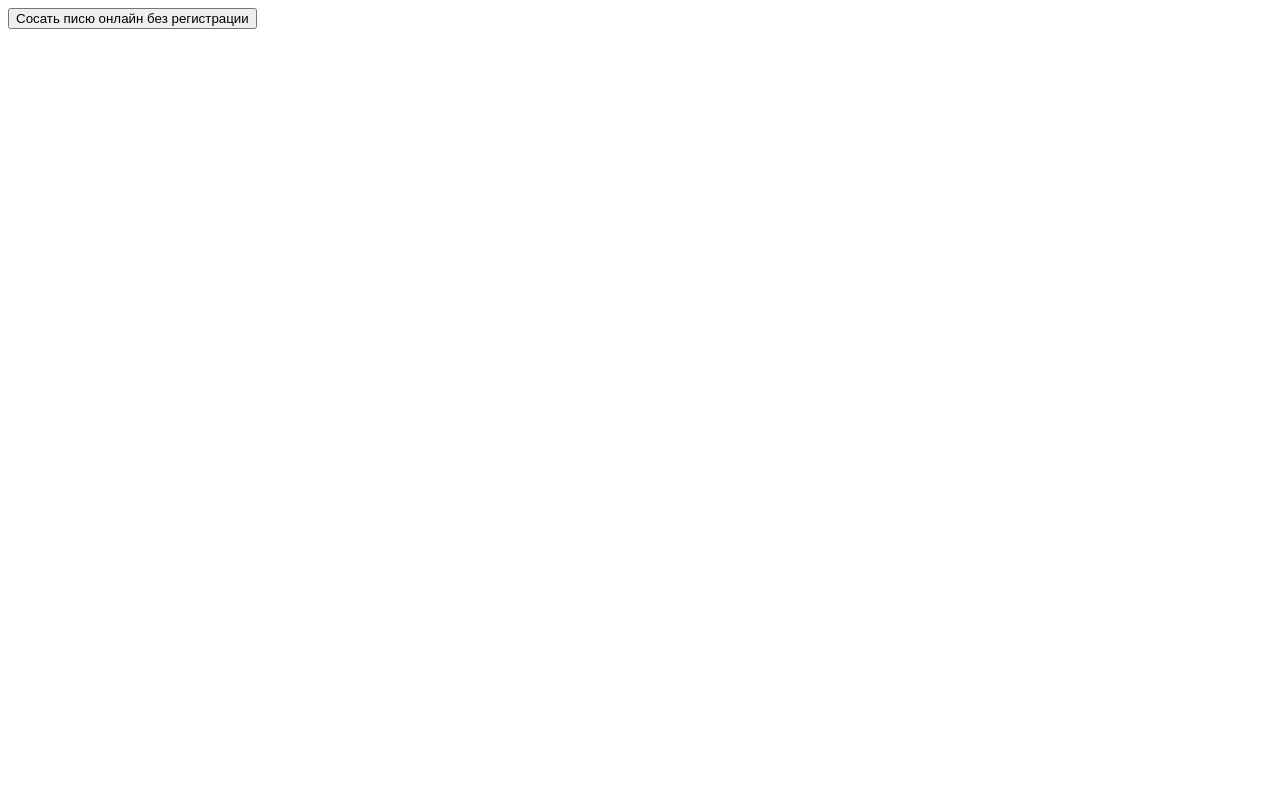
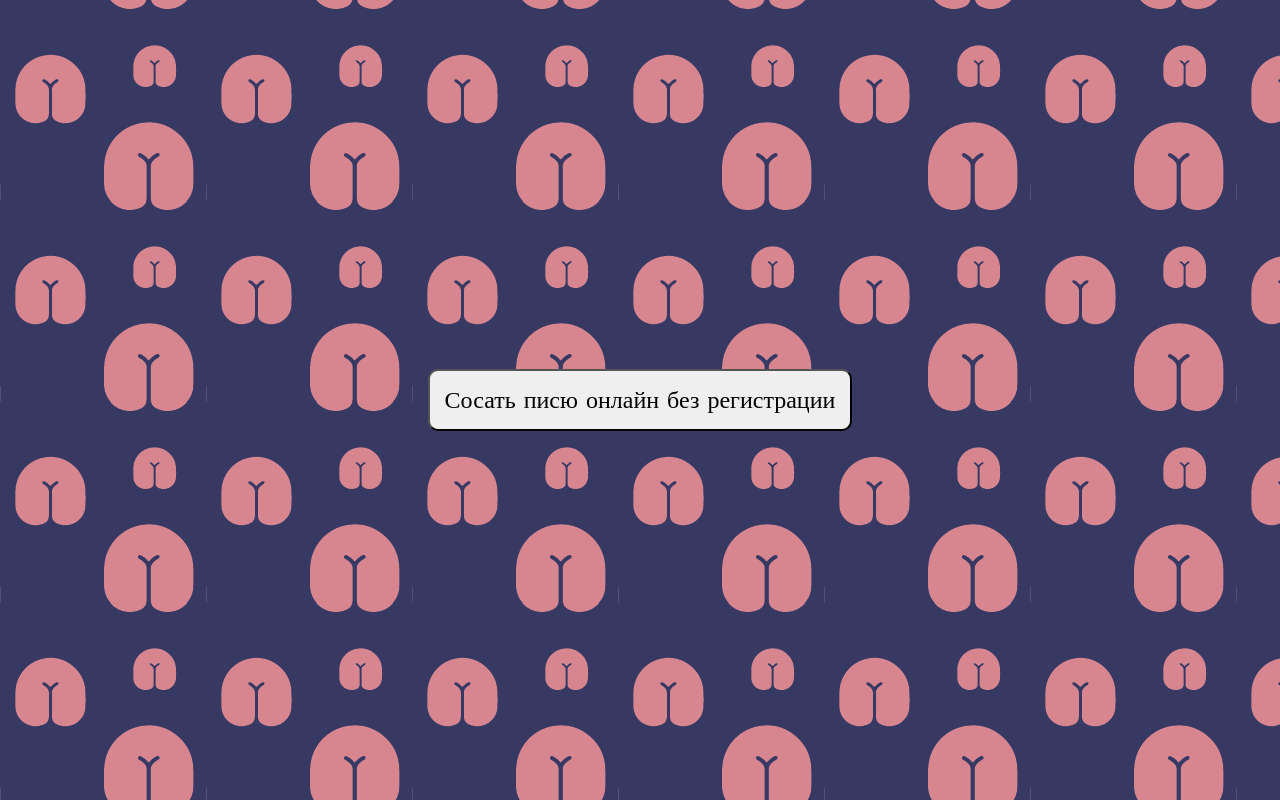
Before and after one commit to Krista-designer/-, a plain HTML site: page index.html in a window 1280 px wide. Drawn offline with Linux system fonts and the light colour scheme.

Commit message:
Add files via upload

```diff
--- a/index.html
+++ b/index.html
@@ -1,7 +1,9 @@
 <html>
- <body>
-  <Button onclick="alert('Поздраляем! Вы пидор!')" >
+ <body style="background:url('Монтажная область 1.png')">
+  <div style="display:flex; justify-content:center;align-items:center;height:100%">
+   <Button style="padding:15px;font-size:24px;Font-family:'Comic Sans MS';border-radius:10px" onclick="alert('Поздраляем! Вы пидор!')" >
      Сосать писю онлайн без регистрации
-  </Button>
+   </Button>
+  </div>
  </body>
 </html>
```
Also changed, not shown: Монтажная область 1.png (added).
